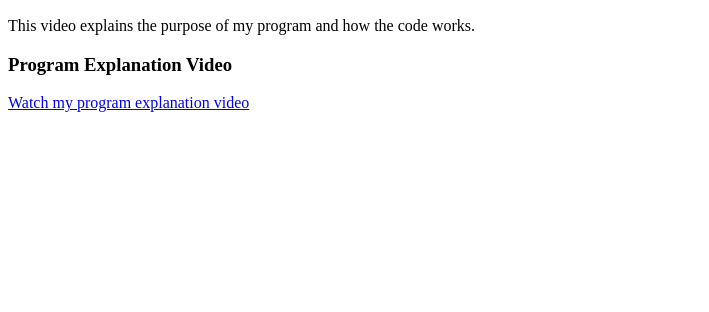
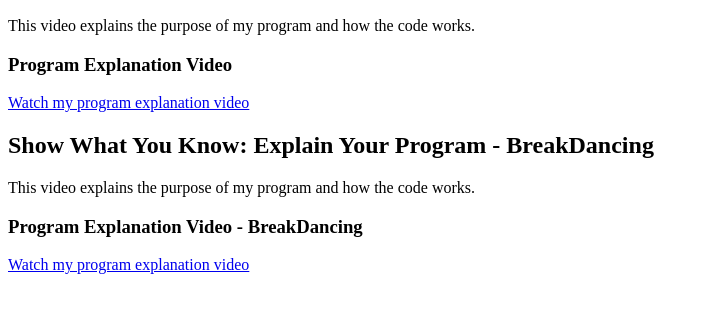
Before and after one commit to PhillipS72/EDS124br-Teaching-Portfolio, a plain HTML site: page index.html in a window 1280 px wide. Shown: the part 110-422 px from the top of the page, without its empty margins (0-709 px from the left). Drawn offline with Linux system fonts and the light colour scheme.

Commit message:
Add program explanation section to index.html

```diff
--- a/index.html
+++ b/index.html
@@ -21,5 +21,20 @@
             Watch my program explanation video
         </a>
     </p>
+
+    <h2>Show What You Know: Explain Your Program - BreakDancing</h2>
+
+    <p>
+        This video explains the purpose of my program and
+        how the code works.
+    </p>
+
+    <h3>Program Explanation Video - BreakDancing</h3>
+
+    <p>
+        <a href="https://youtu.be/0LaOQ7bFY2M">
+            Watch my program explanation video
+        </a>
+    </p>
 </body>
 </html>
```
